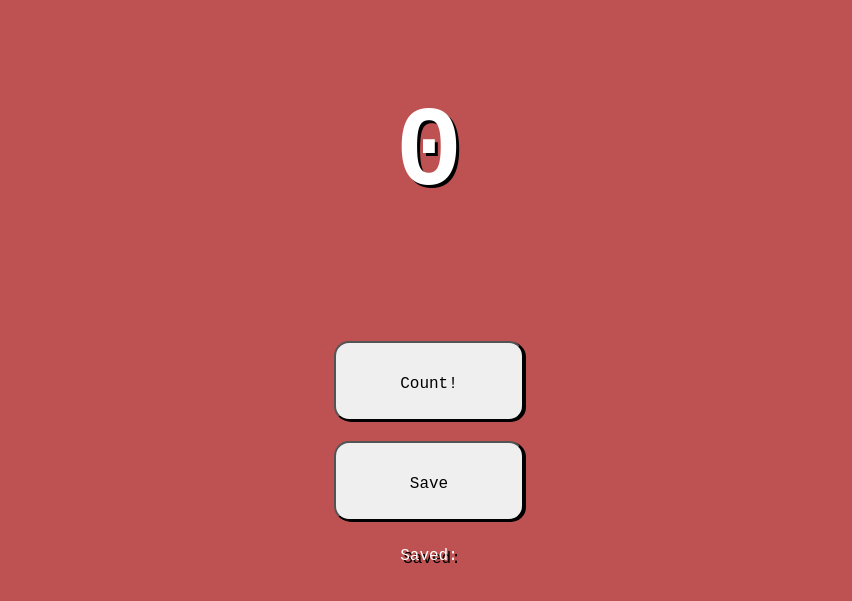
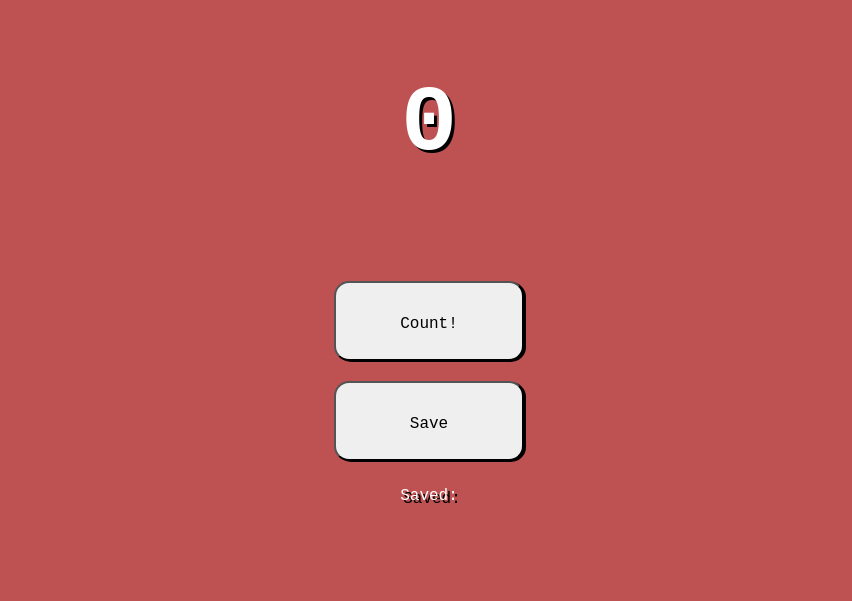
Before and after one commit to rick329mo/counter_app, a plain HTML site: page index.html in a window 1280 px wide. Shown: the part 137-738 px from the top of the page, without its empty margins (211-1063 px from the left). Drawn offline with Linux system fonts and the light colour scheme.

Commit message:
fixed size of number

```diff
--- a/styles.css
+++ b/styles.css
@@ -11,9 +11,9 @@ body {
 }
 
 .number {
-    font-size: 6rem;
+    font-size: 5rem;
     text-shadow: black 3px 3px;
-    margin: 100px;
+    margin: 50px;
 }
 
 .count_button {
```
